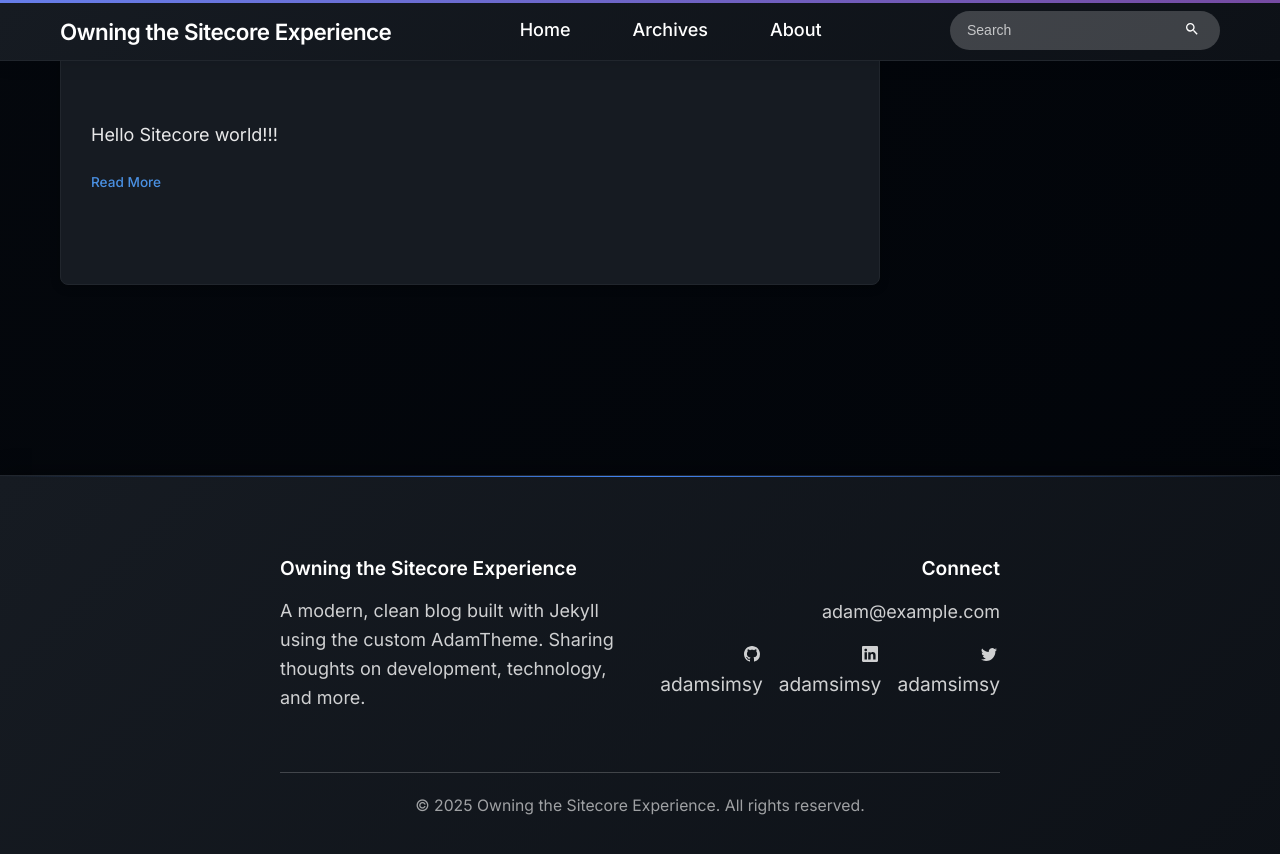
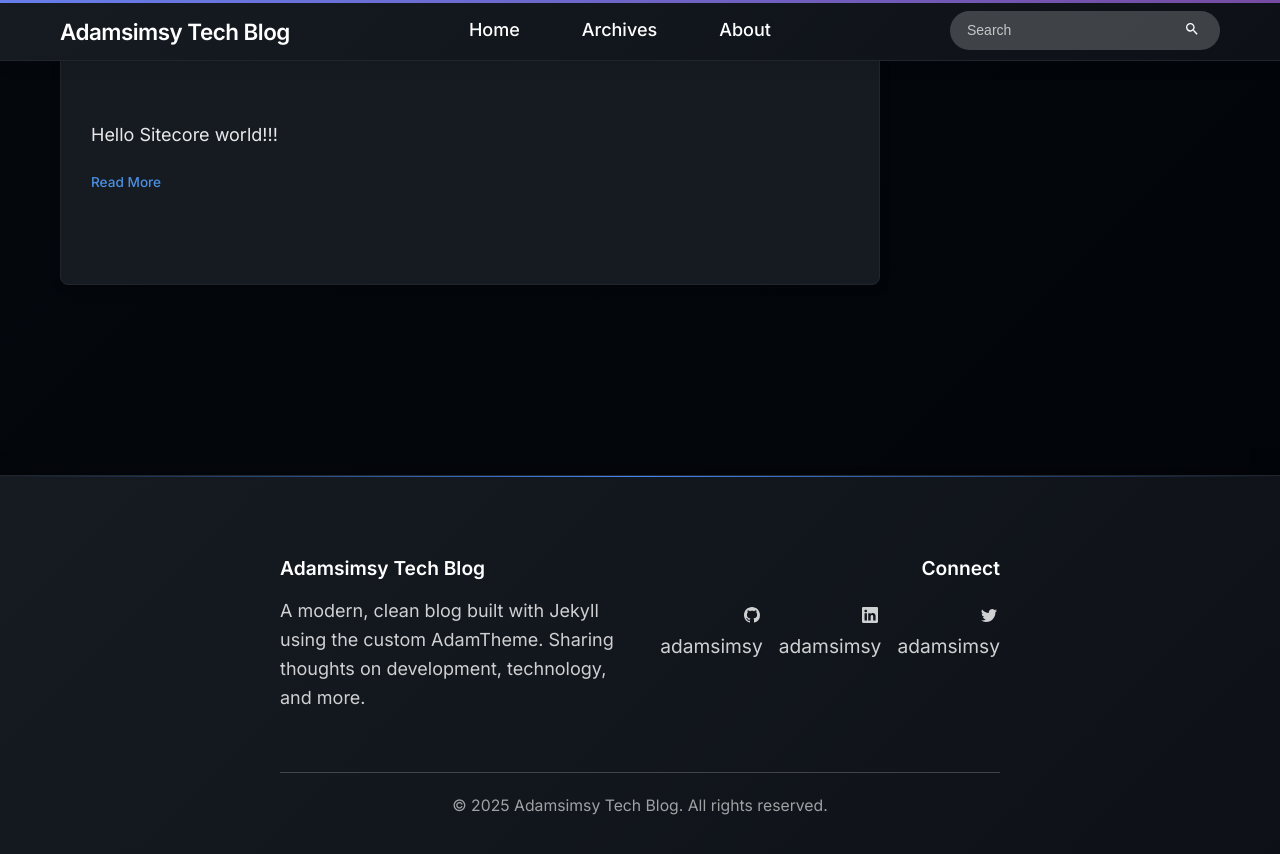
Before and after one commit to Adamsimsy/adamsimsy.github.io, a Jekyll site: the page built from docs/index.markdown, in a window 1280 px wide and 900 px high, scrolled down 6378 px. Shown: the top 854 px of the window. Built offline with Jekyll 4.4.1, drawn with Linux system fonts in a browser that asks for light colours.

Commit message:
fix: update site title and email in configuration files

```diff
--- a/docs/_config.yml
+++ b/docs/_config.yml
@@ -18,8 +18,8 @@
 # You can create any custom variable you would like, and they will be accessible
 # in the templates via {{ site.myvariable }}.
 
-title: Owning the Sitecore Experience
-email: adam@example.com
+title: Adamsimsy Tech Blog
+email:
 description: >- # this means to ignore newlines until "baseurl:"
   A modern, clean blog built with Jekyll using the custom AdamTheme.
   Sharing thoughts on development, technology, and more.
--- a/docs/_includes/header.html
+++ b/docs/_includes/header.html
@@ -2,7 +2,7 @@
   <div class="wrapper">
     <div class="header-content">
       <a class="site-title" rel="author" href="{{ "/" | relative_url }}">
-        <span class="site-title-text">Owning the Sitecore Experience</span>
+        <span class="site-title-text">{{ site.title }}</span>
       </a>
 
       <nav class="site-nav">
```
